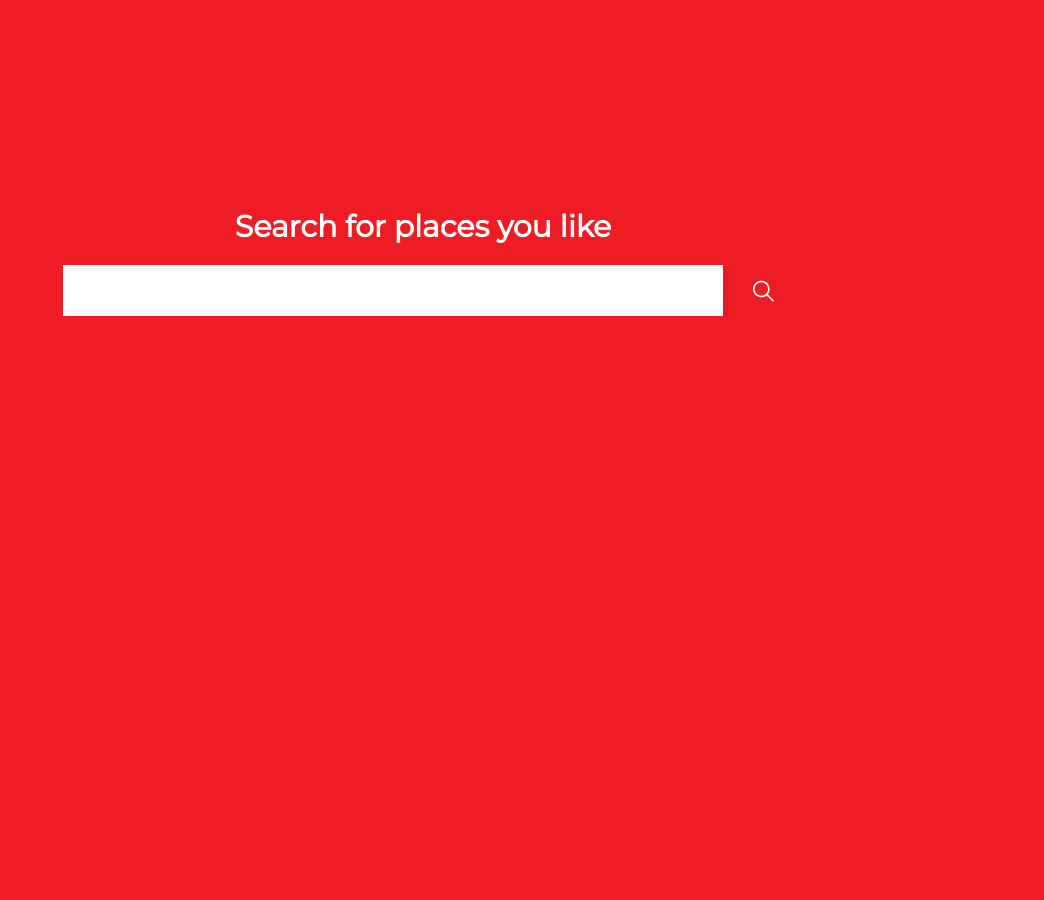
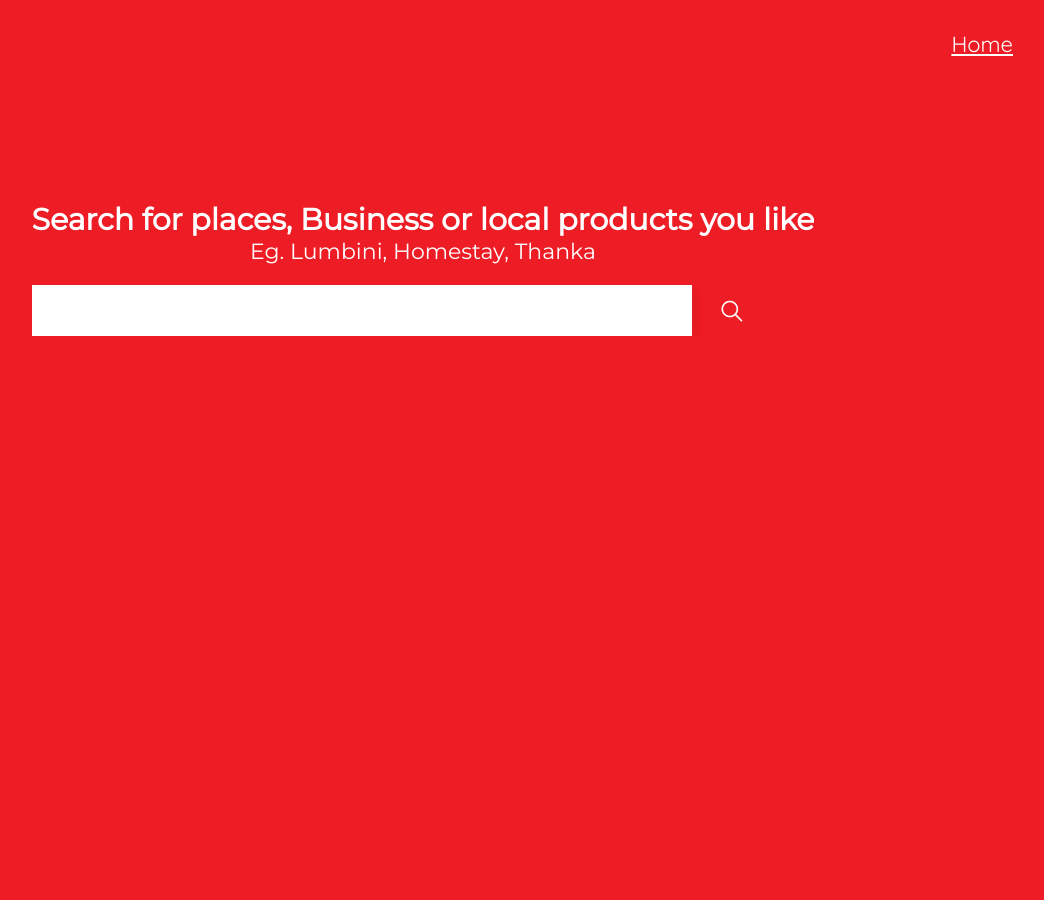
Before and after one commit to yubrajbhandari923/team-shanti-hackathon, a PHP site: page /search.php in a window 1280 px wide. Shown: the whole page, without its empty margins (217-1261 px from the left). Run offline with PHP 8.4, Linux system fonts and the light colour scheme.

Commit message:
ui updates

```diff
--- a/login.php
+++ b/login.php
@@ -26,6 +26,8 @@ if($data!='reg'){
      </script>
 </head>
 <body>
+<div class="wayToHome" style="position: absolute; top: 30px; right: 50px; cursor:pointer;" ><a href="index" style="font:22px quicksand; color: black;"> Home</a></div>
+
     <span style='width:100%;margin:auto;color:white;text-align:center;position:absolute;top:0;font:20px josefinsans; background: lightskyblue; border: 1px solid skyblue;z-index:10'>
        <?php
 if(isset($_SESSION['register_success'])){
--- a/refrences/css/userCards.css
+++ b/refrences/css/userCards.css
@@ -72,7 +72,7 @@
     display: inline-block;
 }
 form.cardAdd{
-    /* display: none; */
+    display: none;
     width: 100%;
     font:16px quicksand;
 }
--- a/search.php
+++ b/search.php
@@ -13,9 +13,10 @@
 </head>
 <body>
 
+    <div class="wayToHome" style="position: absolute; top: 30px; right: 50px; cursor:pointer;" ><a href="index" style="font:22px quicksand; color: white;"> Home</a></div>
 <section class="main">
         <div class="main__searchContainer">
-            <label> Search for places you like</label>
+            <label> Search for places, Business or local products you like <br><p style="font-size: 22px;font-weight:200">Eg. Lumbini, Homestay, Thanka </p></label>
             <div style="display: flex">
             <input type="text" id='searchBar'>
             <button type="button" onclick="searchCard()"><i class="flaticon-search"></i></button>
```
